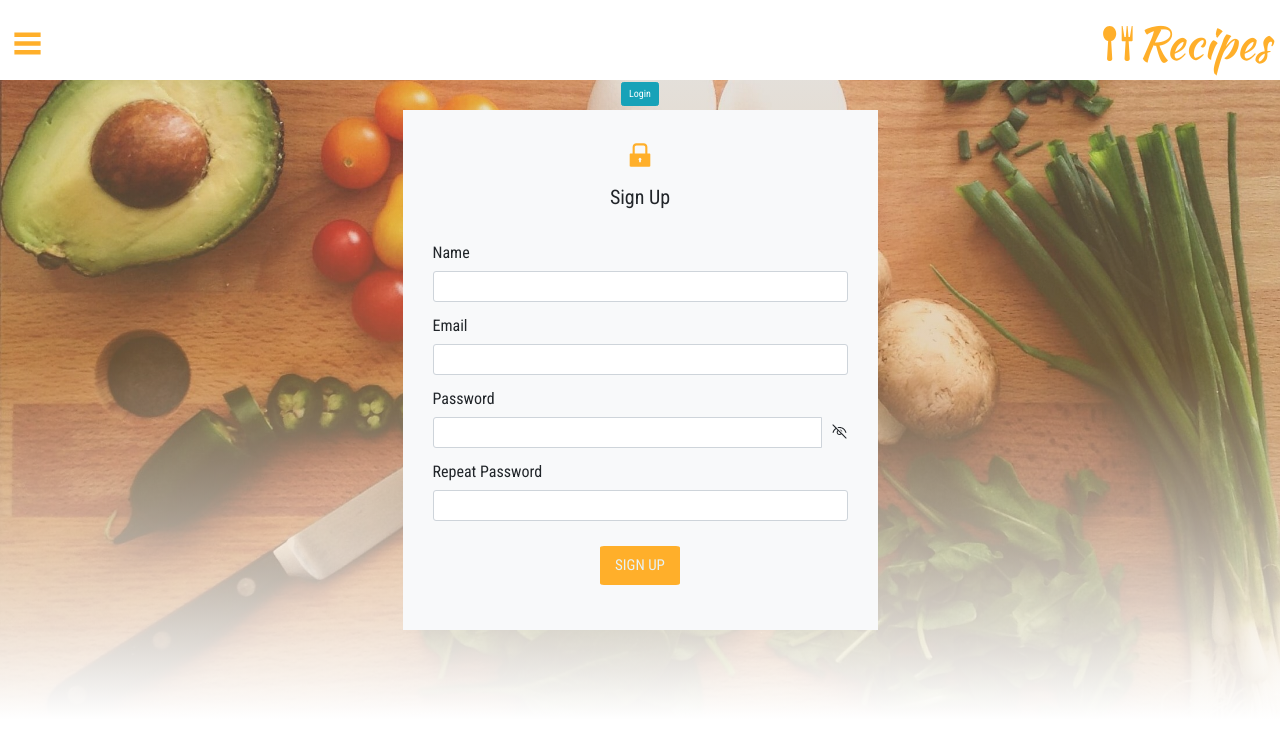
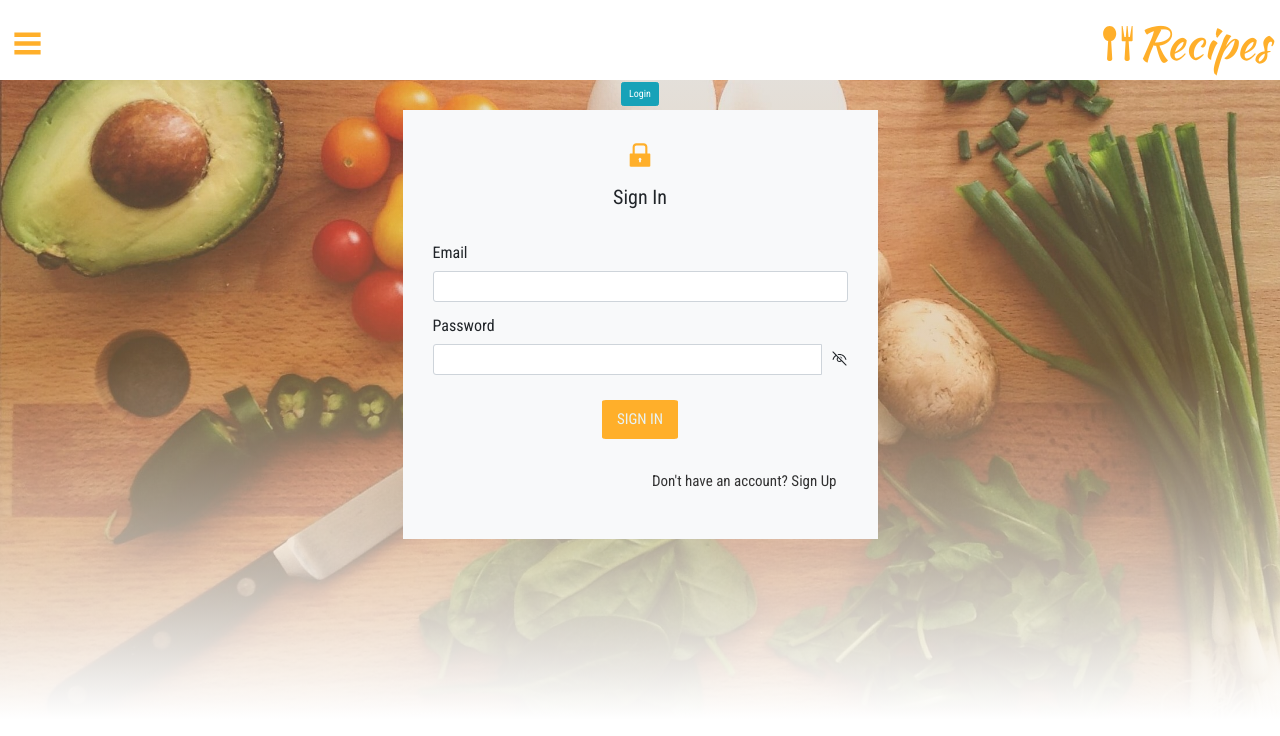
Before and after one commit to rumyminkova/Recipes-MERN-client, a React (Create React App) app: page /auth in a window 1280 px wide. Shown: the top 736 px of the page. Built offline with nearby package versions, Linux system fonts and the light colour scheme; no server answers.

Commit message:
SignIn/Up switch mode

```diff
--- a/src/App.css
+++ b/src/App.css
@@ -144,3 +144,14 @@ body {
   font-size: 3.5rem;
   color: var(--color-primary);
 }
+
+.sign-in-up-btn {
+  color: var(--color-dark);
+  font-size: 1.5rem;
+  transition: 0.3s all;
+}
+
+.sign-in-up-btn:hover {
+  color: var(--color-primary-dark);
+  transition: 0.3s all;
+}
--- a/src/components/auth/Auth.js
+++ b/src/components/auth/Auth.js
@@ -1,14 +1,5 @@
 import React, { useState } from "react";
-import {
-  Container,
-  Col,
-  Row,
-  Button,
-  Form,
-  FormGroup,
-  Label,
-  Input,
-} from "reactstrap";
+import { Container, Col, Row, Form, Button } from "reactstrap";
 import { AiFillLock } from "react-icons/ai";
 
 import CustomInput from "./CustomInput";
@@ -16,13 +7,18 @@ import CustomButton from "../CustomButton";
 
 const Auth = () => {
   const [showPassword, setShowPassword] = useState(false);
+  const [isSignUp, setIsSignUp] = useState(false);
 
   const handleShowPassword = () =>
     setShowPassword((prevShowPassword) => !prevShowPassword);
+
+  const switchMode = () => {
+    setIsSignUp((prevIsSignUp) => !prevIsSignUp);
+    handleShowPassword(false);
+  };
+
   const handleSubmit = () => {};
   const handleChange = () => {};
-
-  const isSignUp = true;
 
   return (
     <Container className="my-5">
@@ -71,6 +67,13 @@ const Auth = () => {
             <div className="text-center mt-3">
               <CustomButton buttonLabel={isSignUp ? "Sign Up" : "Sign In"} />
             </div>
+            <div className="my-3 d-flex justify-content-end">
+              <a onClick={switchMode} className="btn btn-lg sign-in-up-btn">
+                {isSignUp
+                  ? "Already have an account? Sign In"
+                  : "Don't have an account? Sign Up"}
+              </a>
+            </div>
           </Form>
         </Col>
       </Row>
```
